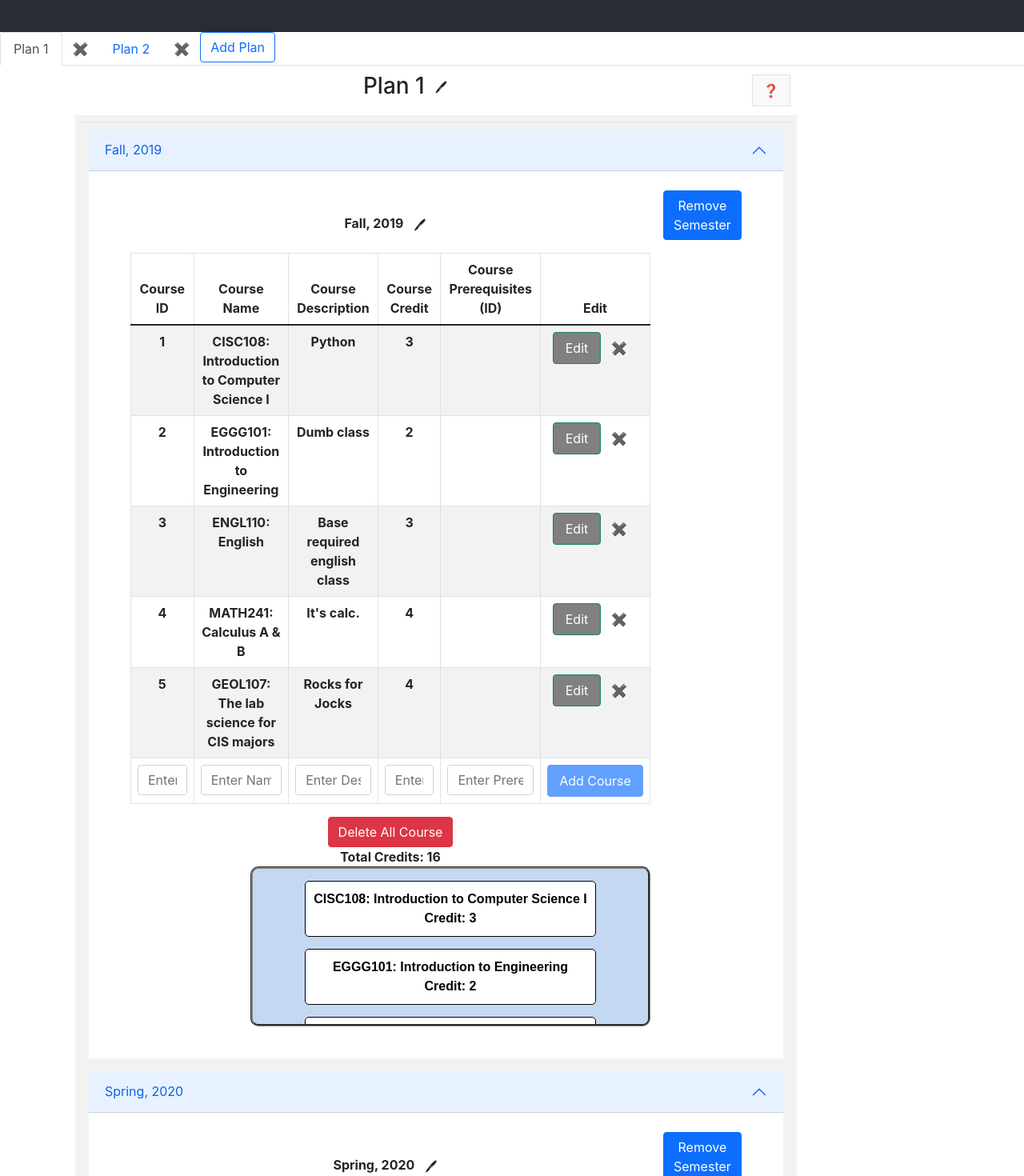
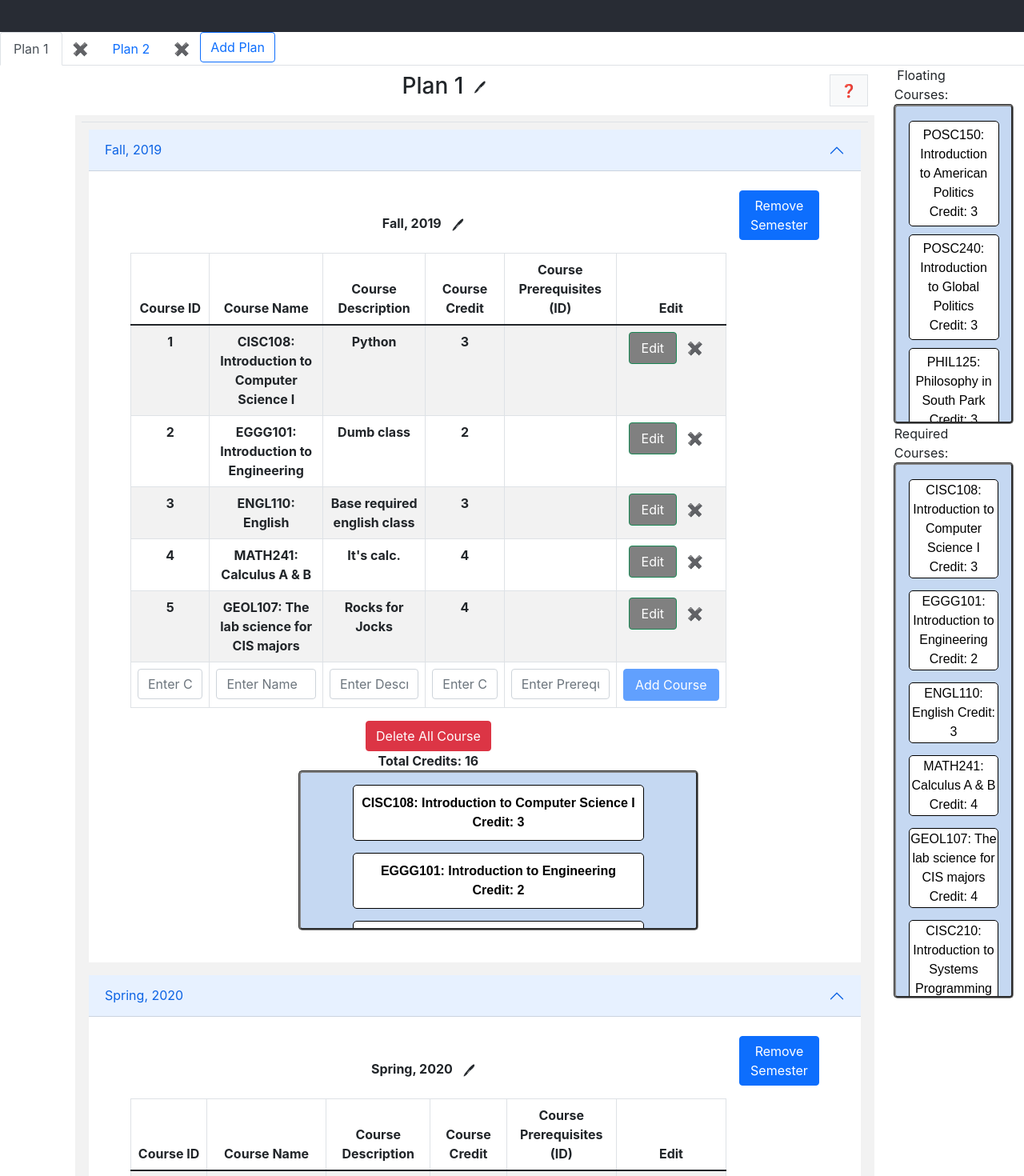
Before and after one commit to UD-CISC275-S22/cis-scheduler-team24, a React (Create React App) app: page / in a window 1280 px wide. Shown: the part 280-1750 px from the top of the page at 80% size. Built offline with nearby package versions, Linux system fonts and the light colour scheme.

Commit message:
added style

```diff
--- a/src/App.css
+++ b/src/App.css
@@ -50,7 +50,7 @@
     background-color: rgb(145, 145, 145);
 }
 
-.scrollbox {
+.coursesbox {
     text-align: center;
     height: 200px;
     width: 500px;
@@ -61,8 +61,41 @@
     font-family: arial;
     padding: 15px;
     justify-content: center;
-    margin-left: 150px;
+    margin-left: 210px;
     border-style: groove;
     border-color: gray;
-    border-radius: 10px;
+    border-radius: 5px;
 }
+
+.floating {
+    text-align: auto;
+    height: 400px;
+    width: 150px;
+    overflow: auto;
+    background-color: rgb(197, 216, 242);
+    color: gray;
+    scrollbar-base-color: gold;
+    font-family: arial;
+    padding: 15px;
+    justify-content: center;
+    border-style: groove;
+    border-color: gray;
+    border-radius: 5px;
+}
+
+.required {
+    text-align: auto;
+    height: 670px;
+    width: 150px;
+    overflow: auto;
+    background-color: rgb(197, 216, 242);
+    color: gray;
+    scrollbar-base-color: gold;
+    font-family: arial;
+    padding: 15px;
+    justify-content: center;
+    border-style: groove;
+    border-color: gray;
+    border-radius: 5px;
+    /* margin-right: 5px; */
+}
--- a/src/components/listCourses.tsx
+++ b/src/components/listCourses.tsx
@@ -227,7 +227,7 @@ export function ListCourses({
             <Container>
                 <div>Total Credits: {Credits}</div>
             </Container>
-            <div className="scrollbox">
+            <div className="coursesbox">
                 <DragDropContext onDragEnd={onDragEnd}>
                     <Droppable droppableId="courses">
                         {(Provided) => (
--- a/src/components/viewFloatingCourses.tsx
+++ b/src/components/viewFloatingCourses.tsx
@@ -32,8 +32,8 @@ export function ViewFloatingCourses({
         isDragging: boolean,
         draggableStyle: DraggingStyle | NotDraggingStyle | undefined
     ) => ({
-        padding: 10,
-        margin: "0 50px 15px 50px",
+        padding: "5px",
+        margin: "3px 0.5px 10px 0.5px",
         background: isDragging ? "#4a2975" : "white",
         color: isDragging ? "white" : "black",
         border: "1px solid black",
@@ -42,7 +42,7 @@ export function ViewFloatingCourses({
         ...draggableStyle
     });
     return (
-        <Container>
+        <Container className="floating">
             <DragDropContext onDragEnd={onDragEnd}>
                 <Droppable droppableId="courses">
                     {(Provided) => (
--- a/src/components/viewPlan.tsx
+++ b/src/components/viewPlan.tsx
@@ -96,7 +96,7 @@ export function ViewPlan({
         <div>
             <Container>
                 <Row>
-                    <Col sm={9}>
+                    <Col sm={11}>
                         <Table striped borderless>
                             <thead>
                                 <tr>
@@ -164,7 +164,7 @@ export function ViewPlan({
                             </tbody>
                         </Table>
                     </Col>
-                    <Col>
+                    <Col sm={1}>
                         <div>
                             {/* <Button variant="primary" onClick={handleShow}>
                                     Show Courses Pool and Degree plan
--- a/src/components/viewRequirements.tsx
+++ b/src/components/viewRequirements.tsx
@@ -30,8 +30,8 @@ export function ViewRequirements({
         isDragging: boolean,
         draggableStyle: DraggingStyle | NotDraggingStyle | undefined
     ) => ({
-        padding: 10,
-        margin: "0 50px 15px 50px",
+        padding: "1px 1px 1px 1px",
+        margin: "3px 1px 15px 1px",
         background: isDragging ? "#4a2975" : "white",
         color: isDragging ? "white" : "black",
         border: "1px solid black",
@@ -40,7 +40,7 @@ export function ViewRequirements({
         ...draggableStyle
     });
     return (
-        <div>
+        <div className="required">
             <DragDropContext onDragEnd={onDragEnd}>
                 <Droppable droppableId="courses">
                     {(Provided) => (
```
